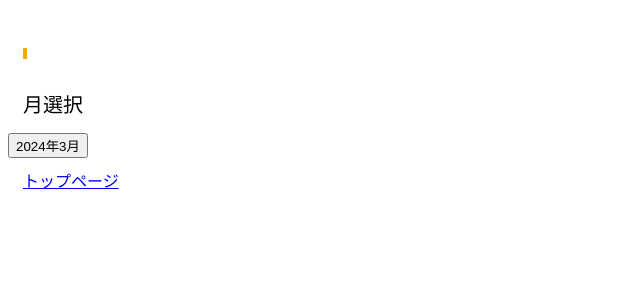
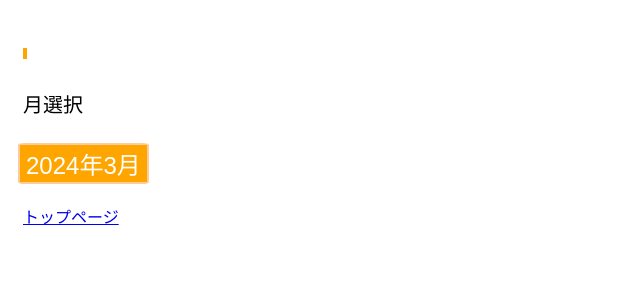
Before and after one commit to YurikaSaito1/WorkingTimeReport, a PHP site: page /tcpdf/yearSelect.php in a window 1280 px wide. Shown: the top 300 px of the page, without its empty margins (0-640 px from the left). Run offline with PHP 8.4, Linux system fonts and the light colour scheme; data that the repository does not hold is empty.

Commit message:
ボタンデザイン修正

```diff
--- a/css/index.css
+++ b/css/index.css
@@ -8,11 +8,11 @@
     font-size: 18pt;
     text-align: center;
     cursor: pointer;
-    background: #ffcc99;
+    background: orange;
     color: #ffffff;
     border: 2px solid #ffcc99;
 }
 
 .submitButton:hover {
-    background: orange;
+    background: #ffcc99;
 }
--- a/css/yearSelect.css
+++ b/css/yearSelect.css
@@ -20,6 +20,21 @@
     font-size: 20px;
 }
 
+.submitButton {
+    margin: 10px;
+    border-radius: 5%;
+    font-size: 18pt;
+    text-align: center;
+    cursor: pointer;
+    background: orange;
+    color: #ffffff;
+    border: 2px solid #ffcc99;
+}
+
+.submitButton:hover {
+    background: #ffcc99;
+}
+
 .link {
     margin-left: 15px;
     padding: 10px 0;
--- a/yearSelect.php
+++ b/yearSelect.php
@@ -52,7 +52,7 @@ $mysqli->close();
             <input type="hidden" name="state" value="select">
             <input type="hidden" name="companyName" value="asahikensetsu">
             <input type="hidden" name="month" value="2024-03-01">
-            <input type="submit" value="2024年3月">
+            <input class="submitButton" type="submit" value="2024年3月">
         </form>
 
         <div class="link">
```
